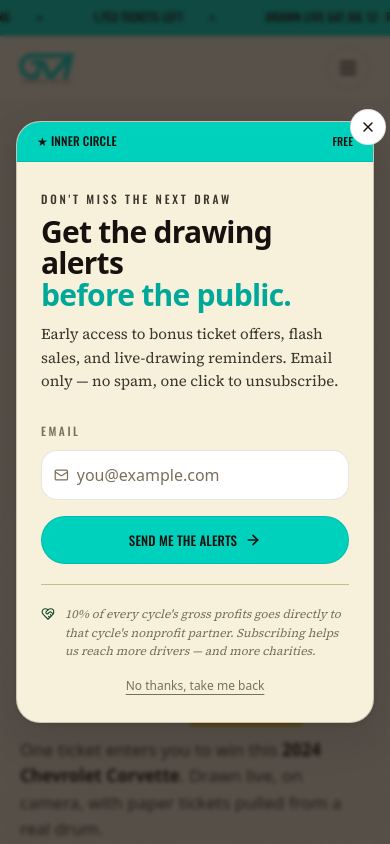
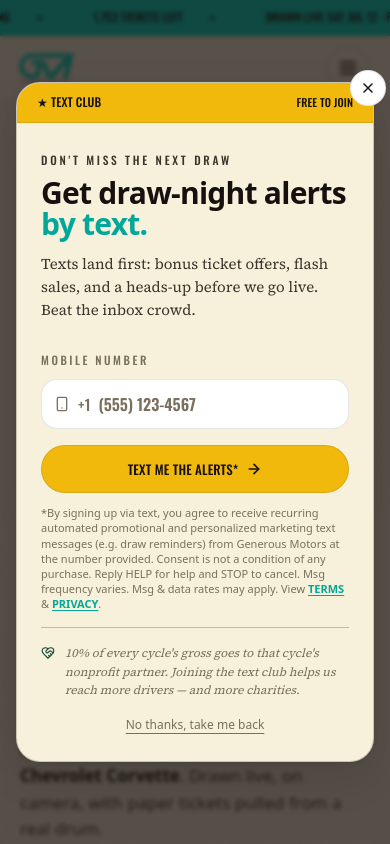
Before and after one commit to da7a90-backup/gmdemo, a Next.js app: page / in a window 390 px wide. Shown: the top 844 px of the page. Built offline with nearby package versions, Linux system fonts and the light colour scheme; a web font is replaced by a local one.

Commit message:
Feat: SMS phone capture popup with TCPA consent flow

```diff
--- a/src/components/email-popup.tsx
+++ b/src/components/email-popup.tsx
@@ -1,13 +1,14 @@
 "use client";
 import { useEffect, useState } from "react";
 import { usePathname } from "next/navigation";
-import { X, Mail, ArrowRight, HeartHandshake } from "lucide-react";
+import Link from "next/link";
+import { X, ArrowRight, HeartHandshake, MessageSquareText, Smartphone } from "lucide-react";
 
-/** Routes where the newsletter popup should never appear (interrupts the buy / confirmation flow). */
+/** Routes where the SMS popup should never appear (interrupts the buy / confirmation flow). */
 const SUPPRESS_PATHS = ["/checkout", "/thank-you"];
 
 /**
- * Email-capture popup.
+ * SMS list-grabber popup (phone capture).
  *
  * Trigger logic comes from Popupsmart's 2025 benchmark report (1.24B displays)
  * + Omnisend/Wisepops data: scroll-based triggers convert at ~5.37% and 6-10s
@@ -15,17 +16,29 @@ const SUPPRESS_PATHS = ["/checkout", "/thank-you"];
  * or instant load (~1.9%). We fire on whichever comes first — 8s delay OR 50% scroll —
  * once per session, with a 1-click skip.
  *
- * Source: popupsmart.com/blog/popup-conversion-benchmark-report (2025)
+ * SMS capture pattern follows Postscript/Attentive guidance:
+ *  - phone opt-in stands alone (carriers prohibit combining it with email in one CTA)
+ *  - TCPA consent disclosure sits directly under the CTA, with an asterisk on the CTA
+ *  - Terms/Privacy links visually distinct from surrounding disclosure text
+ *  - double opt-in: success state tells the subscriber to reply Y to confirm
  */
 const STORAGE_KEY = "gm:popup-seen-v1";
 const DELAY_MS = 8000;
 const SCROLL_PCT = 0.5;
 
+/** Format a US phone number as (XXX) XXX-XXXX while typing. */
+function formatPhone(raw: string): string {
+  const d = raw.replace(/\D/g, "").slice(0, 10);
+  if (d.length < 4) return d;
+  if (d.length < 7) return `(${d.slice(0, 3)}) ${d.slice(3)}`;
+  return `(${d.slice(0, 3)}) ${d.slice(3, 6)}-${d.slice(6)}`;
+}
+
 export function EmailPopup() {
   const pathname = usePathname();
   const suppressed = SUPPRESS_PATHS.some((p) => pathname?.startsWith(p));
   const [open, setOpen] = useState(false);
-  const [email, setEmail] = useState("");
+  const [phone, setPhone] = useState("");
   const [submitted, setSubmitted] = useState(false);
 
   useEffect(() => {
@@ -75,8 +88,9 @@ export function EmailPopup() {
   const onClose = () => setOpen(false);
   const onSubmit = (e: React.FormEvent) => {
     e.preventDefault();
+    if (phone.replace(/\D/g, "").length !== 10) return;
     setSubmitted(true);
-    setTimeout(() => setOpen(false), 2200);
+    setTimeout(() => setOpen(false), 3200);
   };
 
   if (!open) return null;
@@ -85,7 +99,7 @@ export function EmailPopup() {
     <div
       role="dialog"
       aria-modal="true"
-      aria-labelledby="email-popup-title"
+      aria-labelledby="sms-popup-title"
       className="fixed inset-0 z-50 flex items-center justify-center px-4"
     >
       <button
@@ -106,49 +120,60 @@ export function EmailPopup() {
         </button>
 
         <div className="border-heavy-3 bg-paper-3 shadow-lift rounded-2xl overflow-hidden">
-        <div className="bg-accent-bright text-ink border-b border-ink/10 px-5 py-2.5 flex items-center justify-between">
-          <span className="font-condensed uppercase tracking-[0.24em] text-[12px] font-bold">★ Inner circle</span>
-          <span className="font-condensed uppercase tracking-[0.22em] text-[11px]">Free</span>
+        <div className="bg-brass text-ink border-b border-ink/10 px-5 py-2.5 flex items-center justify-between">
+          <span className="font-condensed uppercase tracking-[0.24em] text-[12px] font-bold">★ Text club</span>
+          <span className="font-condensed uppercase tracking-[0.22em] text-[11px]">Free to join</span>
         </div>
 
         {!submitted ? (
           <div className="px-6 pt-7 pb-6">
             <p className="section-eyebrow on-paper">Don&apos;t miss the next draw</p>
-            <h2 className="mt-2 font-display font-bold text-ink leading-[1.05]" style={{ fontSize: "1.875rem" }}>
-              Get the drawing alerts<br />
-              <span className="text-accent">before the public.</span>
+            <h2 id="sms-popup-title" className="mt-2 font-display font-bold text-ink leading-[1.05]" style={{ fontSize: "1.875rem" }}>
+              Get draw-night alerts<br />
+              <span className="text-accent">by text.</span>
             </h2>
             <p className="mt-3 text-[15px] text-ink-2 font-serif">
-              Early access to bonus ticket offers, flash sales, and live-drawing reminders. Email only — no spam, one click to unsubscribe.
+              Texts land first: bonus ticket offers, flash sales, and a heads-up before we go live. Beat the inbox crowd.
             </p>
 
             <form onSubmit={onSubmit} className="mt-6">
               <label className="block">
-                <span className="dateline on-paper">Email</span>
+                <span className="dateline on-paper">Mobile number</span>
                 <span className="mt-1.5 flex items-center border border-ink/10 bg-paper-4 px-3 rounded-lg">
-                  <Mail size={16} className="text-ink-3" />
+                  <Smartphone size={16} className="text-ink-3 shrink-0" />
+                  <span className="ml-2 font-condensed text-[15px] text-ink-3 select-none">+1</span>
                   <input
-                    type="email"
+                    type="tel"
+                    inputMode="tel"
+                    autoComplete="tel-national"
                     required
-                    value={email}
-                    onChange={(e) => setEmail(e.target.value)}
-                    placeholder="you@example.com"
-                    className="ml-2 w-full h-12 bg-transparent text-[16px] text-ink placeholder:text-ink-3 outline-none"
+                    value={phone}
+                    onChange={(e) => setPhone(formatPhone(e.target.value))}
+                    placeholder="(555) 123-4567"
+                    className="ml-2 w-full h-12 bg-transparent text-[16px] text-ink placeholder:text-ink-3 outline-none numeral"
                     autoFocus
                   />
                 </span>
               </label>
               <button
                 type="submit"
-                className="mt-4 w-full inline-flex items-center justify-center gap-2 h-12 bg-accent-bright text-ink border border-ink/10 font-condensed uppercase tracking-[0.24em] text-[13px] font-bold hover:bg-accent hover:text-paper-3 btn-poly"
+                className="mt-4 w-full inline-flex items-center justify-center gap-2 h-12 bg-brass text-ink border border-ink/10 font-condensed uppercase tracking-[0.24em] text-[13px] font-bold hover:bg-ink hover:text-paper-3 btn-poly transition-colors"
               >
-                Send me the alerts <ArrowRight size={16} strokeWidth={2.5} />
+                Text me the alerts* <ArrowRight size={16} strokeWidth={2.5} />
               </button>
+
+              {/* TCPA consent disclosure — must sit directly under the CTA, no gaps */}
+              <p className="mt-3 text-[11px] leading-snug text-ink-3">
+                *By signing up via text, you agree to receive recurring automated promotional and personalized marketing text messages (e.g. draw reminders) from Generous Motors at the number provided. Consent is not a condition of any purchase. Reply HELP for help and STOP to cancel. Msg frequency varies. Msg &amp; data rates may apply. View{" "}
+                <Link href="/about" className="font-bold underline underline-offset-2 text-accent">TERMS</Link>
+                {" "}&amp;{" "}
+                <Link href="/about" className="font-bold underline underline-offset-2 text-accent">PRIVACY</Link>.
+              </p>
             </form>
 
-            <div className="mt-5 pt-5 border-t border-rule-soft flex items-start gap-2.5 text-[12px] text-ink-3 font-serif italic">
+            <div className="mt-4 pt-4 border-t border-rule-soft flex items-start gap-2.5 text-[12px] text-ink-3 font-serif italic">
               <HeartHandshake size={14} className="mt-0.5 text-charity shrink-0" />
-              <span>10% of every cycle&apos;s gross profits goes directly to that cycle&apos;s nonprofit partner. Subscribing helps us reach more drivers — and more charities.</span>
+              <span>10% of every cycle&apos;s gross goes to that cycle&apos;s nonprofit partner. Joining the text club helps us reach more drivers — and more charities.</span>
             </div>
 
             <button
@@ -161,12 +186,12 @@ export function EmailPopup() {
           </div>
         ) : (
           <div className="px-6 pt-9 pb-9 text-center">
-            <div className="mx-auto inline-flex h-14 w-14 items-center justify-center bg-charity text-paper-3 border border-ink/10 rounded-full">
-              <Mail size={22} />
+            <div className="mx-auto inline-flex h-14 w-14 items-center justify-center bg-brass text-ink border border-ink/10 rounded-full">
+              <MessageSquareText size={22} />
             </div>
-            <h2 className="mt-5 font-display font-bold text-2xl text-ink">You&apos;re on the list.</h2>
+            <h2 className="mt-5 font-display font-bold text-2xl text-ink">Check your phone.</h2>
             <p className="mt-2 text-ink-2 font-serif">
-              First alert lands before the next bonus drop.
+              We just texted {phone || "you"}. Reply <strong className="font-condensed not-italic">Y</strong> to confirm your spot — that&apos;s it.
             </p>
           </div>
         )}
```
